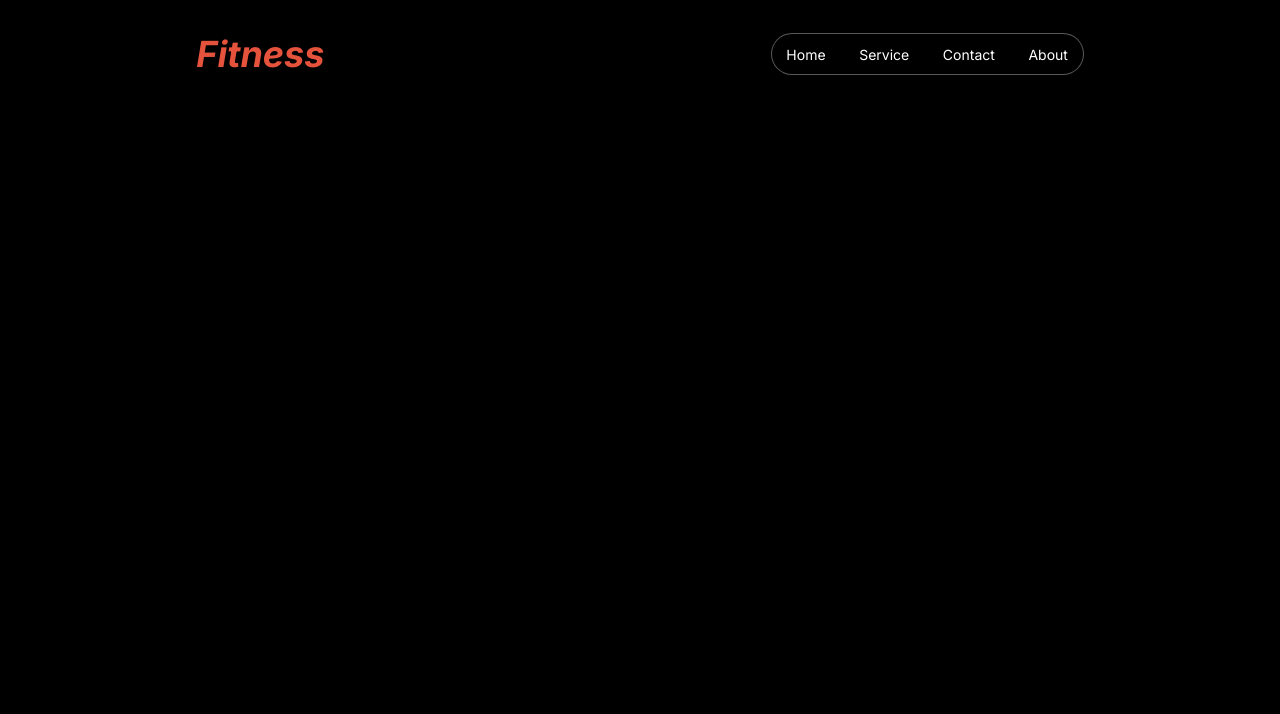
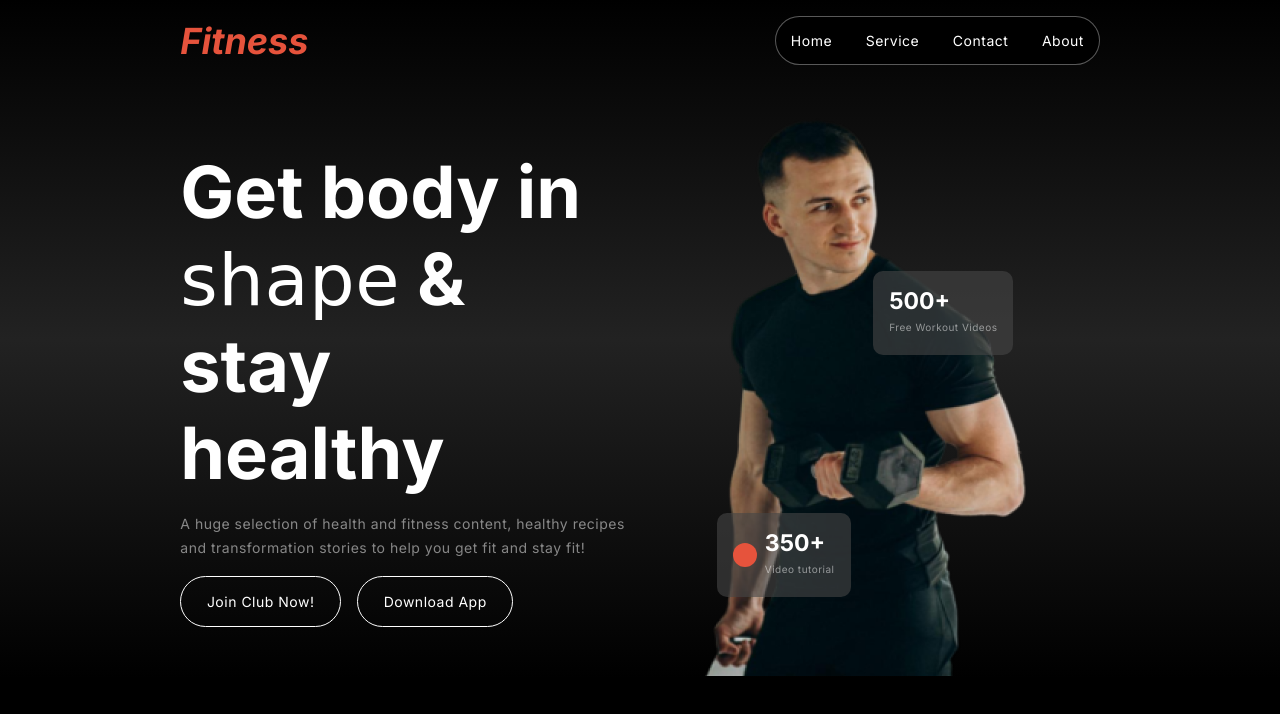
Before and after one commit to AtiqurRahman895/Fitness, a plain HTML site: page index.html in a window 1280 px wide. Drawn offline with Linux system fonts and the light colour scheme; a web font is replaced by a local one.

Commit message:
ADDED HERO SECTION

```diff
--- a/index.html
+++ b/index.html
@@ -12,7 +12,9 @@
     <link rel="stylesheet" href="style.css" />
   </head>
   <body>
-    <header>
+
+    <!------- header start------->
+    <header class="headerSection">
       <div class="wrapper headerWrapper">
         <h2 class="logo">Fitness</h2>
         <div class="menus toggleTarget">
@@ -24,5 +26,58 @@
         <i class="fa-solid fa-bars menusToggler"></i>
       </div>
     </header>
+
+    <!------- header end------->
+
+    <!------- hero start------->
+
+    <section class="heroSection">
+      <div class="wrapper heroWrapper">
+        <div class="heroContent">
+          <h1>
+            Get body in <br> <span class="uniqueFont">shape</span> & stay <br> healthy
+          </h1>
+          <p>
+            A huge selection of health and fitness content, healthy recipes and transformation stories to help you get fit and stay fit!
+          </p>
+          <div class="heroBtns">
+            <a href="#" class="btn eachHeroBtn">
+              Join <span class="toggleClub">Club</span> Now!
+            </a>
+            <a href="#" class="btn eachHeroBtn">
+              Download App
+            </a>
+          </div>
+        </div>
+
+        <div class="heroImage">
+
+          <img src="./images/Images 2.png" alt="" class="heroImg">
+
+          <div class="card heroCard firstCard">
+            <div class="cardTexts">
+              <h4>500+</h4>
+              <p>Free Workout Videos</p>
+            </div>
+          </div>
+
+          <div class="card heroCard secondCard">
+            <div class="cardOrange"></div>
+
+            <div class="cardTexts">
+              <h4>350+</h4>
+              <p>Video tutorial</p>
+            </div>
+          </div>
+
+        </div>
+
+      </div>
+    </section>
+
+
+
+    <!------- hero end------->
+
   </body>
 </html>
--- a/index.js
+++ b/index.js
@@ -1,3 +1,12 @@
+window.addEventListener(`scroll`,()=>{
+        if(window.scrollY>=20){
+                document.querySelector(`.headerSection`).classList.add(`headerSectionAnimation`)
+        }else{
+                document.querySelector(`.headerSection`).classList.remove(`headerSectionAnimation`)
+        }
+})
+
+
 const menusToggler=document.querySelector(`.menusToggler`)
 const toggleTarget=document.querySelector(`.toggleTarget`)
 menusToggler.addEventListener(`click`,(e)=>{
--- a/style.css
+++ b/style.css
@@ -1,41 +1,55 @@
-@import url('https://fonts.googleapis.com/css2?family=Inter:ital,opsz,wght@0,14..32,100..900;1,14..32,100..900&display=swap');
+@import url("https://fonts.googleapis.com/css2?family=Inter:ital,opsz,wght@0,14..32,100..900;1,14..32,100..900&display=swap");
+@import url("https://fonts.googleapis.com/css2?family=Grey+Qo&display=swap");
+@import url("https://fonts.googleapis.com/css2?family=Whisper&display=swap");
 
-html{
-    --custom-red:#E6533C;
-    --custom-gray:#222222;
-    --custom-gradient: linear-gradient(#222222, black);
+html {
+  --custom-red: #e6533c;
+  --custom-gray: #222222;
+  --custom-gradient: linear-gradient(black, #222222, black);
   box-sizing: border-box;
 }
-*{
+* {
   margin: 0%;
   padding: 0%;
   box-sizing: inherit;
 }
 
-
-body{
+body {
+  min-width: 310px;
   font-family: "Inter", sans-serif;
   background: black;
   font-size: 14px;
   color: rgba(255, 255, 255, 0.5);
 }
+p,
+a,
+span,
+b {
+  letter-spacing: 0.5px;
+  line-height: 24px;
+}
 
-.white_a{
+.white_a {
   color: white;
 }
-a{
+a {
   transition: 0.6s;
   color: rgba(255, 255, 255, 0.5);
   text-decoration: none;
 }
-a:hover{
+/* a:hover {
   color: var(--custom-red);
-}
-.white_a:hover{
+} */
+.white_a:hover {
   color: white;
 }
 
-h1,h2,h3,h4,h5,h6{
+h1,
+h2,
+h3,
+h4,
+h5,
+h6 {
   color: white;
 }
 h1 {
@@ -52,7 +66,11 @@ h2 {
 }
 h3 {
   font-size: 1rem;
-    font-size: clamp(1rem, 1.9642857142857144rem + -1.0714285714285714vw, 1.75rem);
+  font-size: clamp(
+    1rem,
+    1.9642857142857144rem + -1.0714285714285714vw,
+    1.75rem
+  );
 }
 h4 {
   font-size: 23px;
@@ -67,37 +85,47 @@ h6 {
 .wrapper {
   margin-inline: auto;
   width: clamp(18.75rem, 5.178571428571427rem + 67.85714285714286vw, 66.25rem);
+  overflow: hidden;
+  padding-inline: 1rem;
 }
 
-.card{
+.card {
   padding: 1rem;
 }
-.btn{
+.btn {
   transition: 0.6s;
   border-radius: 100px;
-
 }
-.btn:hover{
+.btn:hover {
   background: var(--custom-red);
 }
 
-
-
 /* ********** header Secton ***********/
 
+.headerSection {
+  width: 100%;
+  position: fixed;
+  top: 0%;
+  z-index: 100;
+  /* background: #4545459b; */
+}
+.headerSectionAnimation {
+  background: #4545459b;
+}
 .headerWrapper {
   position: relative;
-    padding: 2rem;
+  padding-block: 1rem;
   display: flex;
   justify-content: space-between;
   align-items: center;
+  overflow: visible;
 }
 
 .menus {
   position: absolute;
   width: 100%;
   height: 60svh;
-    top: 108px;
+  top: 76px;
   /* right: -4rem; */
   background: black;
   border: 1px solid rgba(255, 255, 255, 0.35);
@@ -110,46 +138,39 @@ h6 {
   transition: 0.6s;
   transform: scaleY(0);
   transform-origin: top;
-
 }
-.toggleAnimation{
+.toggleAnimation {
   transform: scaleY(1);
 }
 
-.logo{
+.logo {
   font-style: italic;
   color: var(--custom-red);
   font-size: 36px;
 }
 
-
-.menuBtn{
+.menuBtn {
   width: 70%;
   text-align: center;
   padding: 0.6rem 0.8rem;
 }
 
-.menusToggler{
+.menusToggler {
   transition: 0.6s;
   color: white;
   font-size: 1.3rem;
-
 }
-.menusToggler:hover{
+.menusToggler:hover {
   color: var(--custom-red);
 }
-.menusTogglerAnimation{
+.menusTogglerAnimation {
   color: var(--custom-red);
 }
 
-@media(min-width:576px){
-
-
-
-
+@media (min-width: 576px) {
 }
 
-@media(min-width:768px){
+@media (min-width: 768px) {
   .menus {
     position: static;
     width: fit-content;
@@ -157,18 +178,104 @@ h6 {
     flex-direction: row;
     border-radius: 100px;
     transform: scaleY(1);
-
   }
 
-    .menusToggler{
+  .menusToggler {
+    display: none;
+  }
+}
+
+@media (min-width: 993px) {
+}
+
+/************** hero section **************/
+
+.heroSection {
+  padding-top: 6rem;
+  background: var(--custom-gradient);
+  background-position: center;
+}
+
+.heroWrapper {
+  display: grid;
+  grid-template-columns: 1fr;
+  gap: 1rem;
+}
+
+.heroContent {
+  display: flex;
+  flex-direction: column;
+  justify-content: center;
+  gap: 1rem;
+}
+
+.uniqueFont {
+  /* font-family: "Grey Qo", cursive; */
+  font-family: "Whisper", cursive;
+  font-weight: 400;
+  font-style: normal;
+}
+
+.heroBtns {
+  display: flex;
+  gap: 1rem;
+  flex-wrap: wrap;
+}
+
+.eachHeroBtn {
+  padding: 0.8rem 1.6rem;
+  border: 1px solid;
+  color: white;
+}
+.toggleClub {
   display: none;
 }
 
-
-
+.heroImage {
+  position: relative;
+  margin-inline: auto;
 }
 
-@media(min-width:993px){
+.heroImg {
+  width: 100%;
+}
 
+.heroCard {
+  position: absolute;
+  background: #4545459b;
+  /* backdrop-filter: blur(20px); */
+  border-radius: 10px;
+  font-size: 10px !important;
+}
 
+.firstCard {
+  top: 30%;
+  right: 10%;
 }
+
+.secondCard {
+  bottom: 14%;
+  left: 5%;
+  display: flex;
+  gap: 0.5rem;
+  align-items: center;
+}
+
+.cardOrange {
+  width: 1.5rem;
+  height: 1.5rem;
+  background: var(--custom-red);
+  border-radius: 100%;
+}
+
+@media (min-width: 576px) {
+  .toggleClub {
+    display: inline;
+  }
+}
+
+@media (min-width: 768px) {
+  .heroWrapper {
+    grid-template-columns: 1fr 1fr;
+  }
+}
```
Lines whose indentation alone changed are shown as unchanged.
